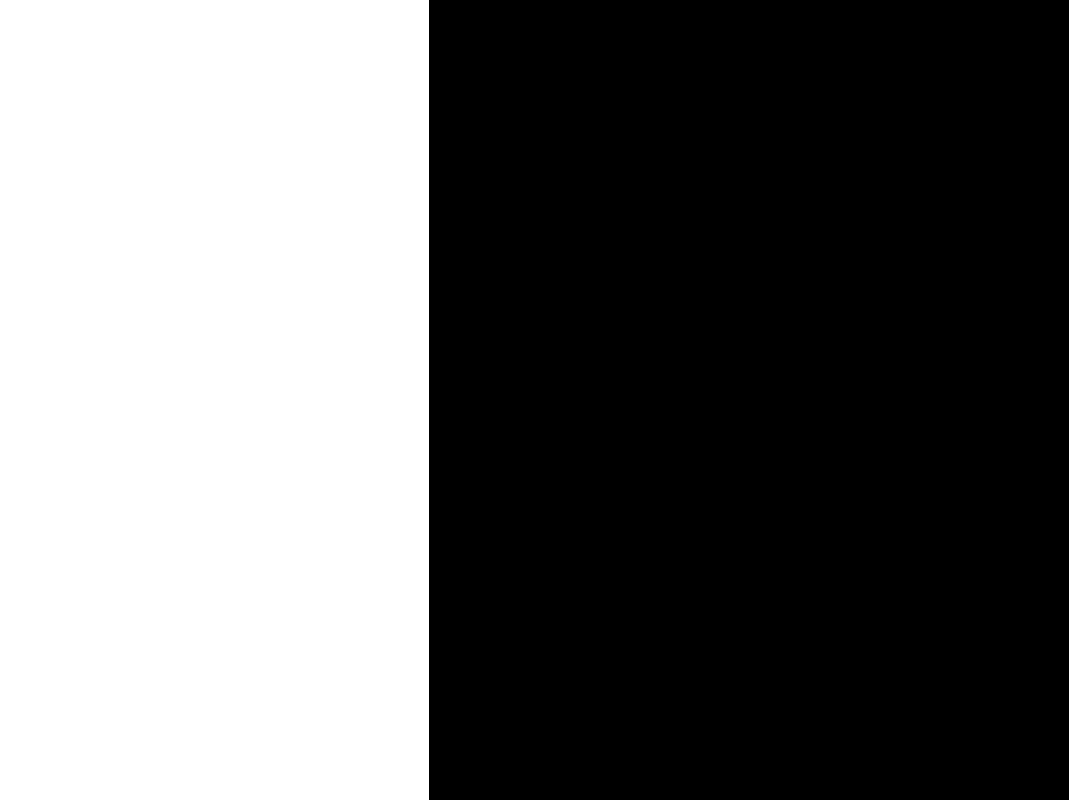
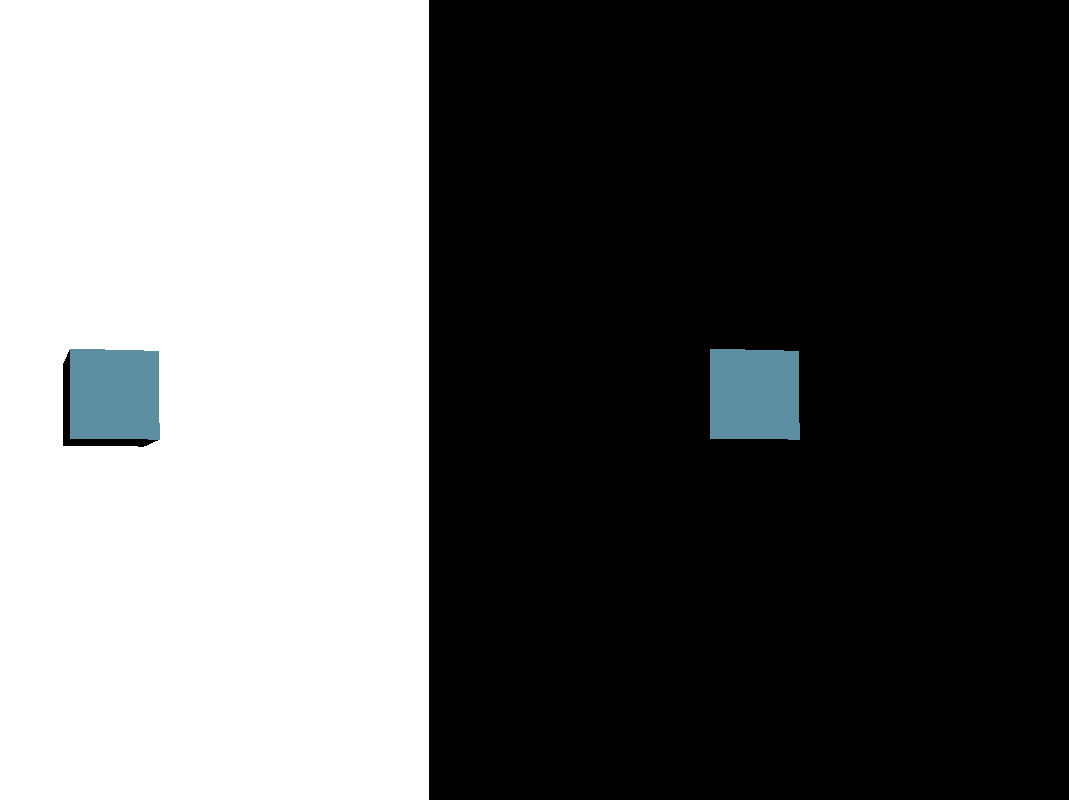
Before and after one commit to imagire/2016_game_architecture_stereo, a plain HTML site: page index.html in a window 1280 px wide. Shown: the whole page, without its empty margins (211-1280 px from the left). Drawn offline with Linux system fonts and the light colour scheme.

Commit message:
Update index.html

```diff
--- a/index.html
+++ b/index.html
@@ -29,7 +29,7 @@
       for(var i in views){
       	view = views[i];
        	camera = new THREE.PerspectiveCamera( fov, width / height, near, far );
-        camera.position.set(view.eye);
+        camera.position.set(view.eye[0], view.eye[1], view.eye[2]);
         view.camera = camera;
       }
 
```
